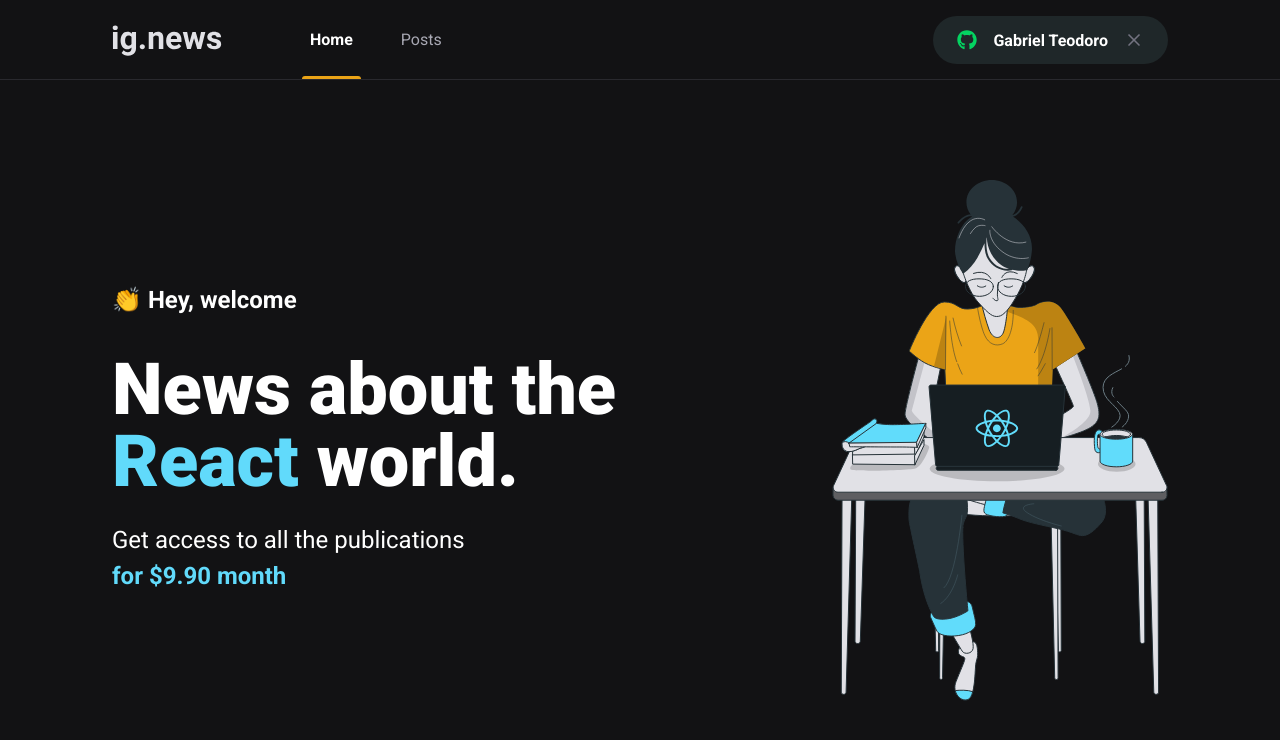
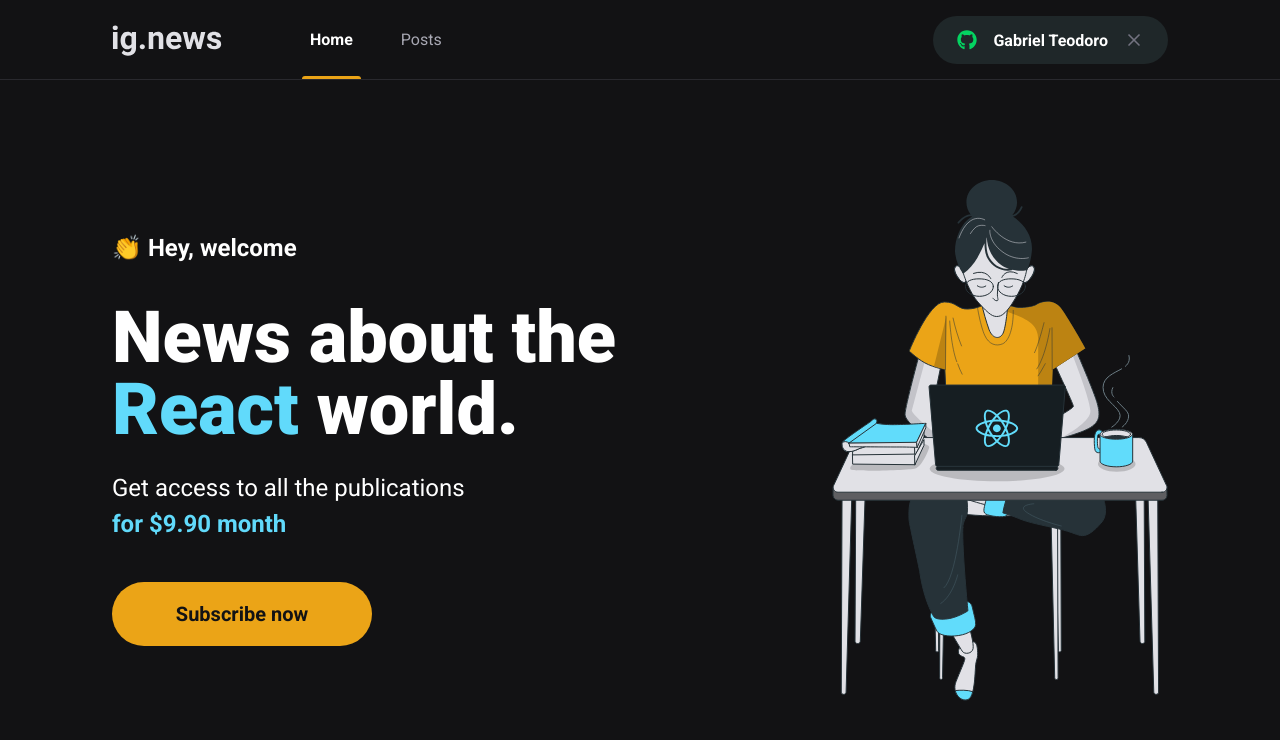
Before and after one commit to oigabrielteodoro/ig.news, a Next.js app: page / in a window 1280 px wide. Shown: the top 740 px of the page. Built offline with nearby package versions, Linux system fonts and the light colour scheme.

Commit message:
feat: created SubscribeButton component

```diff
--- /dev/null
+++ b/src/components/SubscribeButton/index.tsx
@@ -0,0 +1,12 @@
+import styles from './styles.module.scss';
+
+export function SubscribeButton() {
+  return (
+    <button
+      type="button"
+      className={styles.subscribeButton}
+    >
+      Subscribe now
+    </button>
+  )
+}
--- /dev/null
+++ b/src/components/SubscribeButton/styles.module.scss
@@ -0,0 +1,20 @@
+.subscribeButton {
+  height: 4rem;
+  width: 260px;
+  border: 0;
+  border-radius: 2rem;
+  background: var(--yellow-500);
+  color: var(--gray-900);
+  font-size: 1.25rem;
+  font-weight: bold;
+
+  display: flex;
+  align-items: center;
+  justify-content: center;
+
+  transition: filter 0.2s;
+
+  &:hover {
+    filter: brightness(0.8);
+  }
+}
--- a/src/pages/index.tsx
+++ b/src/pages/index.tsx
@@ -1,4 +1,6 @@
 import Head from 'next/head';
+
+import { SubscribeButton } from '../components/SubscribeButton';
 
 import styles from '../styles/home.module.scss';
 
@@ -17,6 +19,8 @@
             Get access to all the publications <br/>
             <span>for $9.90 month</span>
           </p>
+
+          <SubscribeButton />
         </section>
         <img src="/images/avatar.svg" alt="Girl coding"/>
       </main>
--- a/src/styles/home.module.scss
+++ b/src/styles/home.module.scss
@@ -38,4 +38,8 @@
       font-weight: bold;
     }
   }
+
+  button {
+    margin-top: 2.5rem;
+  }
 }
```
